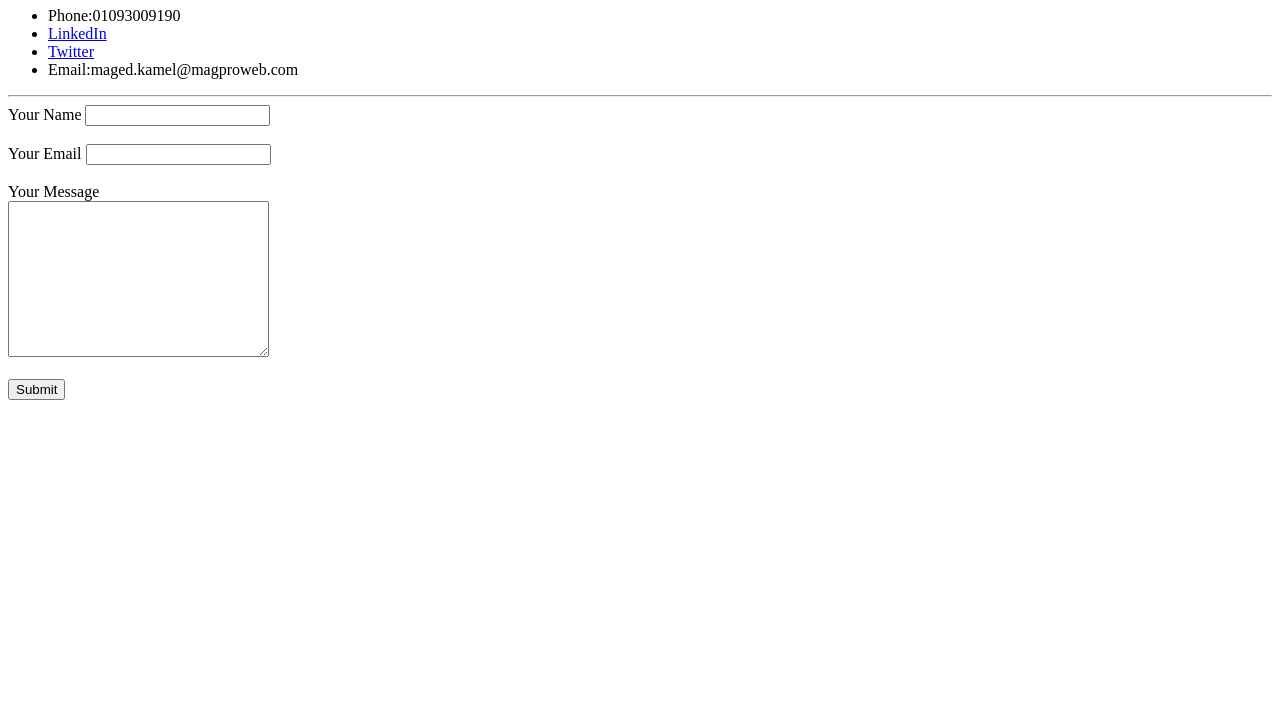
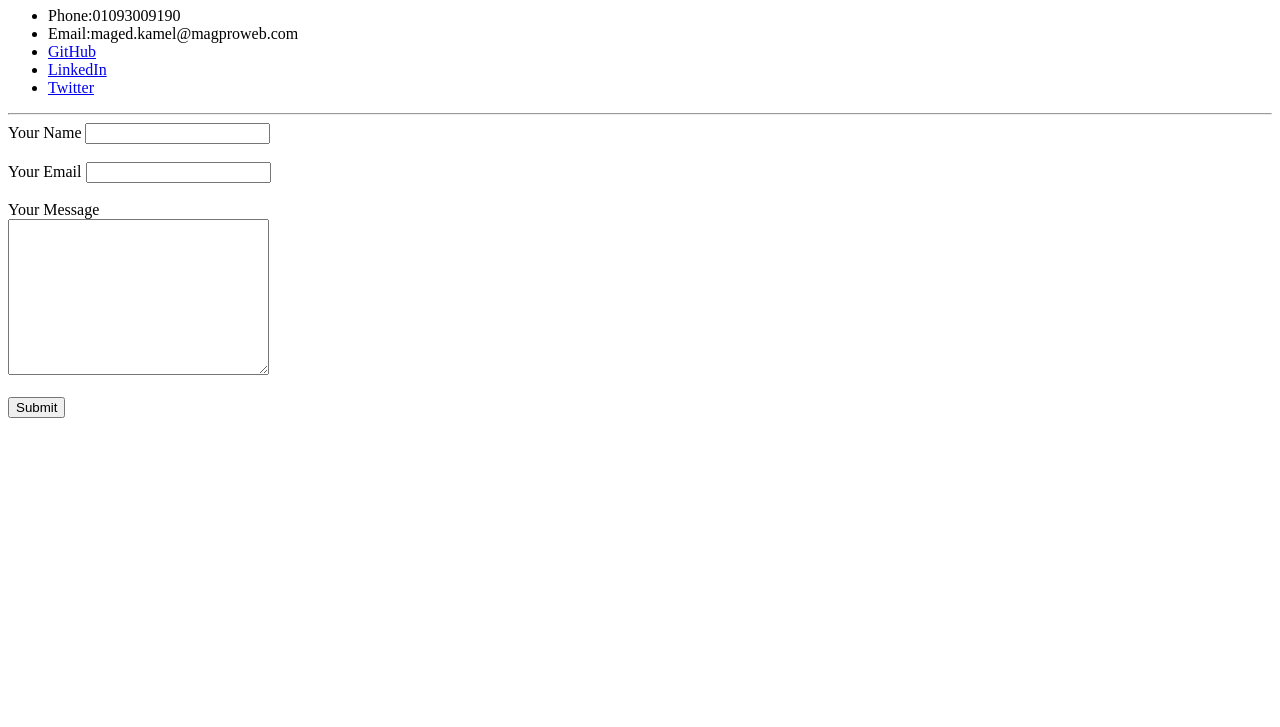
Before and after one commit to magedekk/CV, a plain HTML site: page contacts.html in a window 1280 px wide. Shown: the part 73-800 px from the top of the page. Drawn offline with Linux system fonts and the light colour scheme.

Commit message:
updated contacts

```diff
--- a/contacts.html
+++ b/contacts.html
@@ -10,9 +10,10 @@
   <h1>Contact Me</h1>
   <ul>
     <li>Phone:01093009190</li>
+    <li>Email:maged.kamel@magproweb.com</li>
+    <li><a href="https://github.com/magedekk">GitHub</a></li>
     <li><a href="https://www.linkedin.com/in/maged-khalil-aa143123/">LinkedIn</a></li>
     <li><a href="https://twitter.com/Maged_greencode">Twitter</a></li>
-    <li>Email:maged.kamel@magproweb.com</li>
   </ul>
   <hr>
   <form action="mailto:maged.ekamel@gmail.com" method="post" enctype="text/plain">
```
